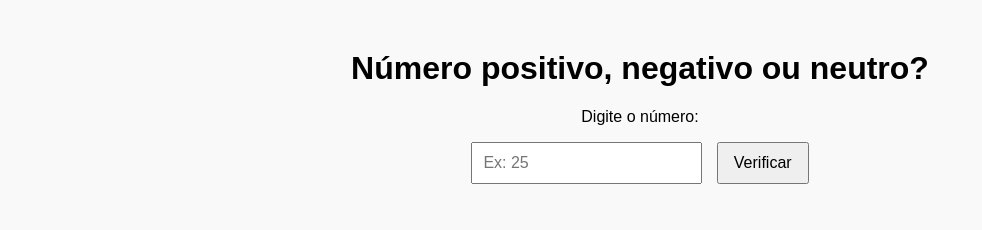
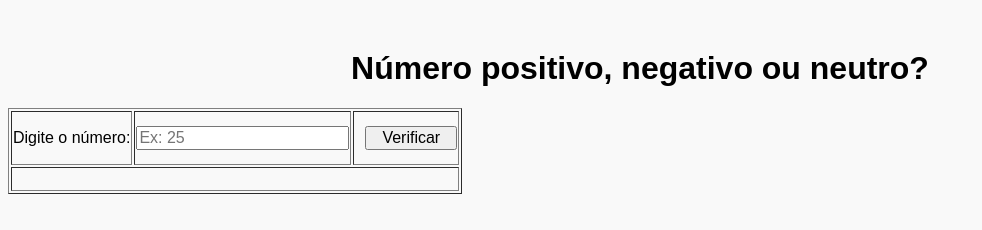
Before and after one commit to wandernovaesborel/DESAFIO_TI_TEMA03, a plain HTML site: page index.html in a window 1280 px wide. Shown: the whole page, without its empty margins (0-982 px from the left). Drawn offline with Linux system fonts and the light colour scheme.

Commit message:
Update index.html

```diff
--- a/index.html
+++ b/index.html
@@ -4,7 +4,7 @@
 
 <head>
     <meta charset="UTF-8">
-    <title>Verificador de Voto</title>
+    <title>Positivo, negativo ou neutro?</title>
     <style>
 
     body {
@@ -15,12 +15,12 @@
     }
 
     input {
-    padding: 10px;
+    padding: 1px;
     font-size: 16px;
     }
 
     button {
-    padding: 10px 15px;
+    padding: 1px 15px;
     font-size: 16px;
     margin-left: 10px;
     cursor: pointer;
@@ -36,11 +36,19 @@
 </head>
 
 <body>
+
     <h1>Número positivo, negativo ou neutro?</h1>
- <p>Digite o número:</p>
- <input type="number" id="valor" placeholder="Ex: 25">
- <button onclick="verificarNumero()">Verificar</button>
- <p id="resultado"></p>
+
+    <table border="1">
+        <tr>
+            <td><p>Digite o número:</p></td>
+            <td><input type="number" id="valor" placeholder="Ex: 25"></td>
+            <td><button onclick="verificarNumero()">Verificar</button></td>
+        </tr>
+        <tr>
+            <td colspan="3"><p id="resultado"></p></td>
+        </tr>
+    </table>
 
     <script>
 
```
Lines whose indentation alone changed are shown as unchanged.
